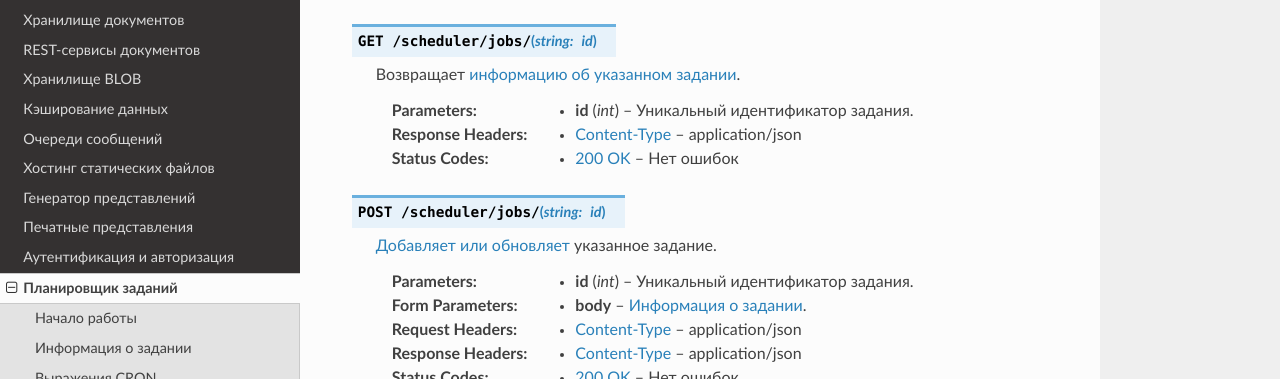
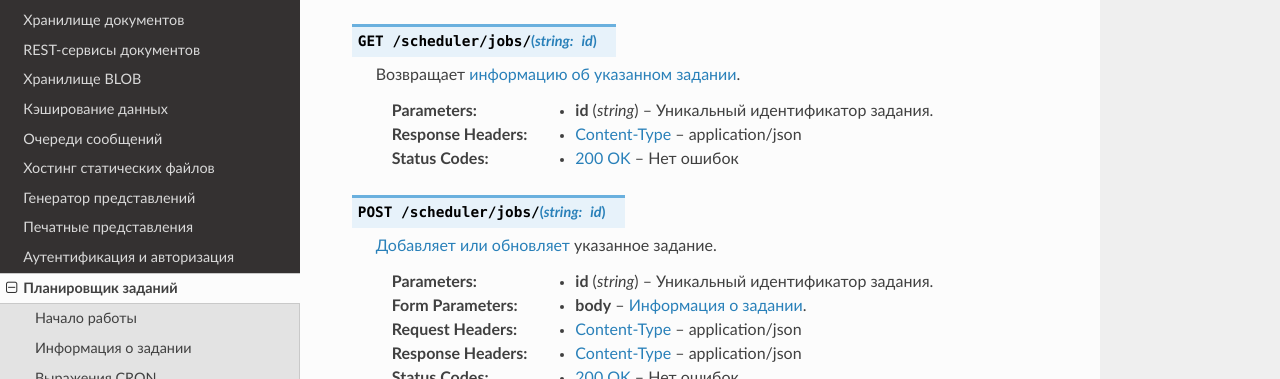
Before and after one commit to InfinniPlatform/InfinniPlatform.readthedocs.org, a Sphinx documentation site: the page built from docs/source/17-scheduler/scheduler-settings.rst, in a window 1280 px wide and 900 px high, scrolled down 1529 px. Shown: the part 157-536 px from the top of the window. Built offline with Sphinx 7.4.7 and the Read the Docs theme 2.0.0, drawn with Linux system fonts in a browser that asks for light colours.

Commit message:
Fix scheduler-settings.rst

```diff
--- a/docs/source/17-scheduler/scheduler-settings.rst
+++ b/docs/source/17-scheduler/scheduler-settings.rst
@@ -73,7 +73,7 @@ REST-сервис планировщика заданий
 
     Возвращает :doc:`информацию об указанном задании </17-scheduler/scheduler-jobinfo>`.
 
-    :param int id: Уникальный идентификатор задания.
+    :param string id: Уникальный идентификатор задания.
     :resheader Content-Type: application/json
     :statuscode 200: Нет ошибок
 
@@ -81,7 +81,7 @@ REST-сервис планировщика заданий
 
     :ref:`Добавляет или обновляет <add-or-update-job>` указанное задание.
 
-    :param int id: Уникальный идентификатор задания.
+    :param string id: Уникальный идентификатор задания.
     :form body: :doc:`Информация о задании </17-scheduler/scheduler-jobinfo>`.
     :reqheader Content-Type: application/json
     :resheader Content-Type: application/json
```
